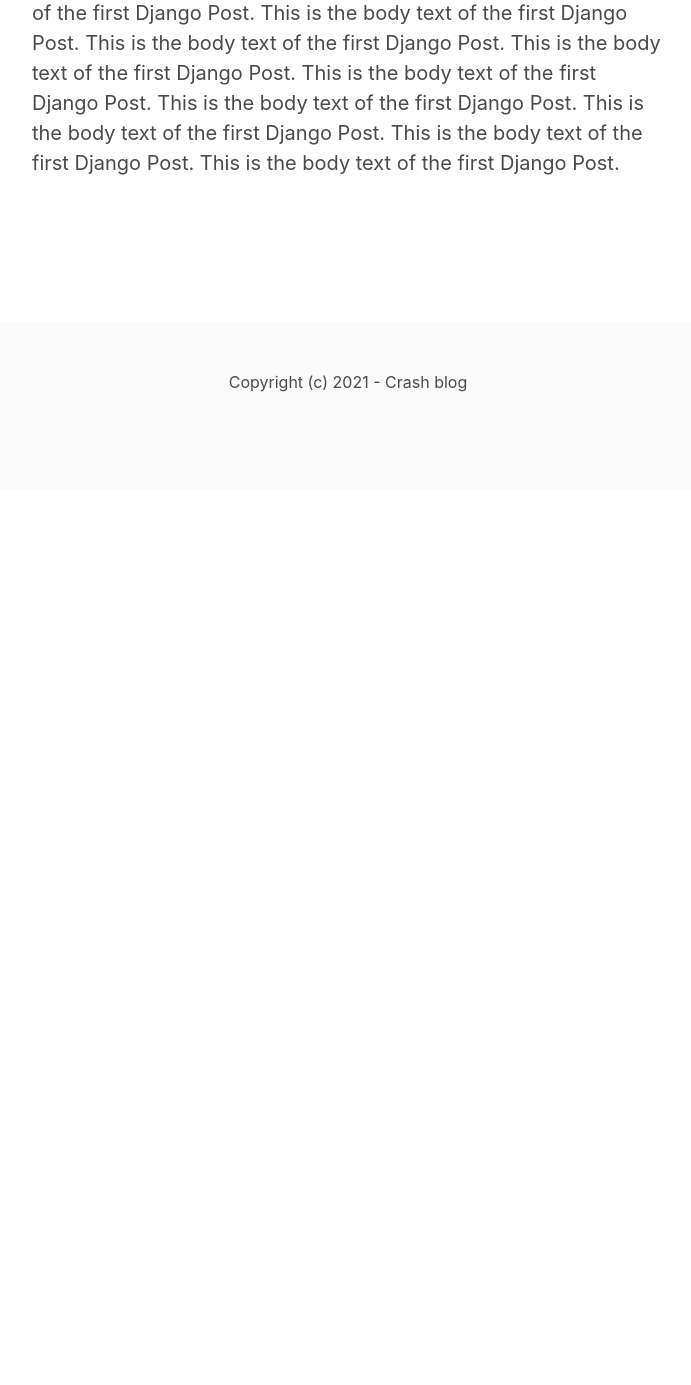
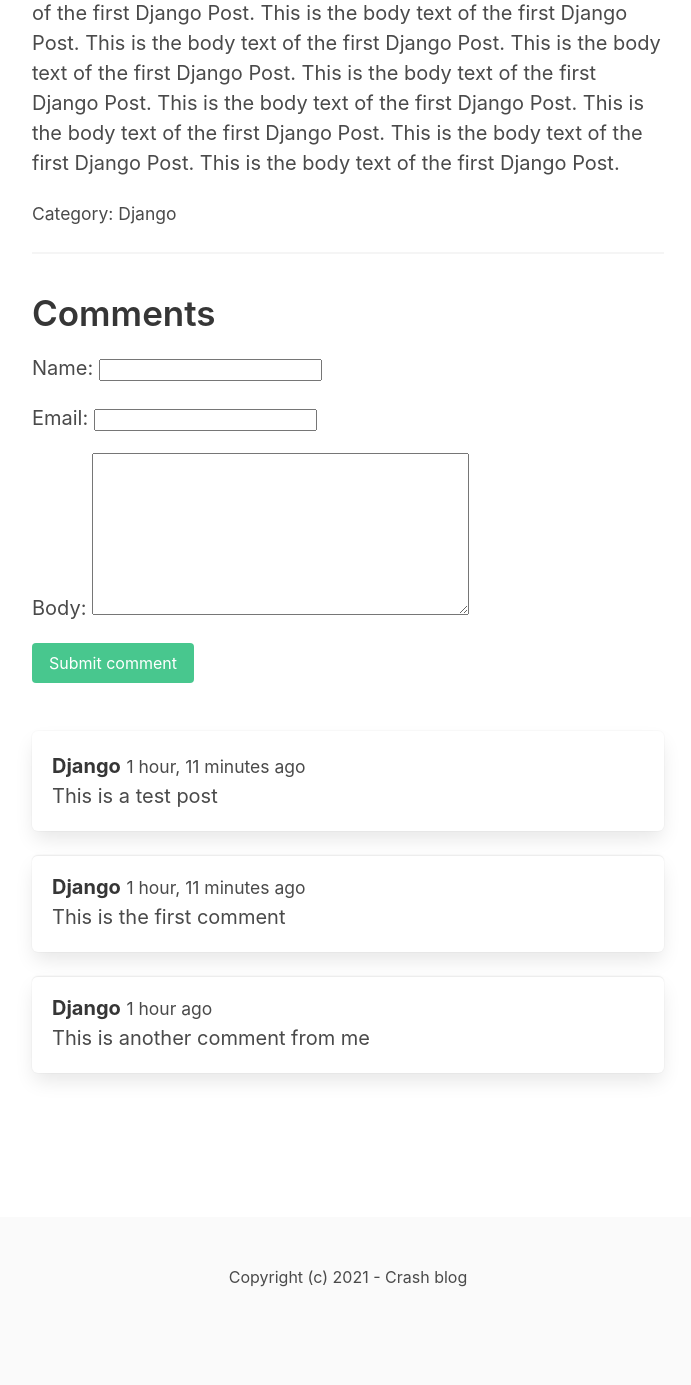
Before and after one commit to dragancodesign/django-blog-with-bulma-css, a Django app: a page that uses blog/templates/blog/detail.html in a window 1280 px wide. Shown: the part 491-1876 px from the top of the page, without its empty margins (292-983 px from the left). Before the commit the page ends 883 px from the top, so only its background shows below. Run offline with Django 4.2, Linux system fonts and the light colour scheme; data comes from the database, SQL or seed files in the repository; both versions use the stored data as it was after the commit.

Commit message:
Added: CommentForm to Posts (Front-End) and Categories to Admin (Back-End)

```diff
--- a/blog/admin.py
+++ b/blog/admin.py
@@ -1,5 +1,6 @@
 from django.contrib import admin
-from .models import Post
+from .models import Post, Category
 # Register your models here.
 
 admin.site.register(Post)
+admin.site.register(Category)
--- /dev/null
+++ b/blog/forms.py
@@ -0,0 +1,7 @@
+from django import forms
+from .models import Comment
+
+class CommentForm(forms.ModelForm):
+    class Meta:
+        model = Comment
+        fields = ('name', 'email', 'body')
--- a/blog/models.py
+++ b/blog/models.py
@@ -1,7 +1,21 @@
 from django.db import models
 
 # Create your models here.
+
+class Category(models.Model):
+    title = models.CharField(max_length=255)
+    slug = models.SlugField()
+
+    class Meta:
+        ordering = ('title',)
+        verbose_name_plural = 'Categories'
+
+    def __str__(self):
+            return self.title
+
+
 class Post(models.Model):
+    category = models.ForeignKey(Category, related_name='posts', on_delete=models.CASCADE)
     title = models.CharField(max_length=255)
     slug = models.SlugField()
     intro = models.TextField()
@@ -10,12 +24,12 @@ class Post(models.Model):
 
     class Meta:
         ordering = ('-created_at',)
-
+#
     def __str__(self):
         return self.title
 
 class Comment(models.Model):
-    post = models.ForeignKey(Post, related_name='comments', on_delete=models.CASCADE) # When you delete post it will delete all of it's comments, on_delete->is action
+    post = models.ForeignKey(Post, related_name='comments', on_delete=models.CASCADE) # When you delete post it will delete all of it's comments, on_delete=>is action
     name = models.CharField(max_length=255)
     email = models.EmailField()
     body = models.TextField()
--- a/blog/templates/blog/detail.html
+++ b/blog/templates/blog/detail.html
@@ -19,6 +19,28 @@
                             <p><strong>{{ post.intro }}</strong></p>
 
                             <p>{{ post.body }}</p>
+                            <p><small>Category: {{ post.category }}</small></p>
+                            <hr>
+                            <h2 class="subtitle-is-4">Comments</h2>
+                            <form method="post" class="mb-6">
+                                {% csrf_token %}
+                                {{ form.as_p }}
+                                <div class="field">
+                                    <div class="control">
+                                        <button class="button is-success">Submit comment</button>
+                                    </div>
+                                </div>
+                            </form>
+
+                            {% for comment in post.comments.all %}
+                            <article class="media box">
+                                <div class="media-content">
+                                    <strong>{{ comment.name }}</strong>
+                                    <small>{{ comment.created_at|timesince }} ago</small><br>
+                                    {{ comment.body }}
+                                </div>
+                            </article>
+                            {% endfor %}
                         </div>
                     </div>
                 </div>
--- a/blog/views.py
+++ b/blog/views.py
@@ -1,6 +1,7 @@
 # from django.shortcuts import render
 from django.shortcuts import get_object_or_404, redirect, render
 
+from .forms import CommentForm
 from .models import Post
 
 # Create your views here.
@@ -8,4 +9,18 @@ from .models import Post
 def detail(request, slug):
     post = get_object_or_404(Post, slug=slug)
 
-    return render(request, 'blog/detail.html', {'post': post})
+    if request.method == 'POST':
+        form = CommentForm(request.POST)
+
+        if form.is_valid():
+            comment = form.save(commit=False) # The commit=False prevents it to save into the database
+            comment.post = post
+            comment.save()
+
+            return redirect('post_detail', slug=slug)
+    else:
+        form = CommentForm()
+
+    form = CommentForm
+
+    return render(request, 'blog/detail.html', {'post': post, 'form': form})
```
Also changed, not shown: SOURCE.txt (+23 -4 lines), blog/migrations/0003_category.py (added), blog/migrations/0004_alter_category_options.py (added), blog/migrations/0005_post_posts.py (added), blog/migrations/0006_remove_post_posts_post_category.py (added), db.sqlite3.
